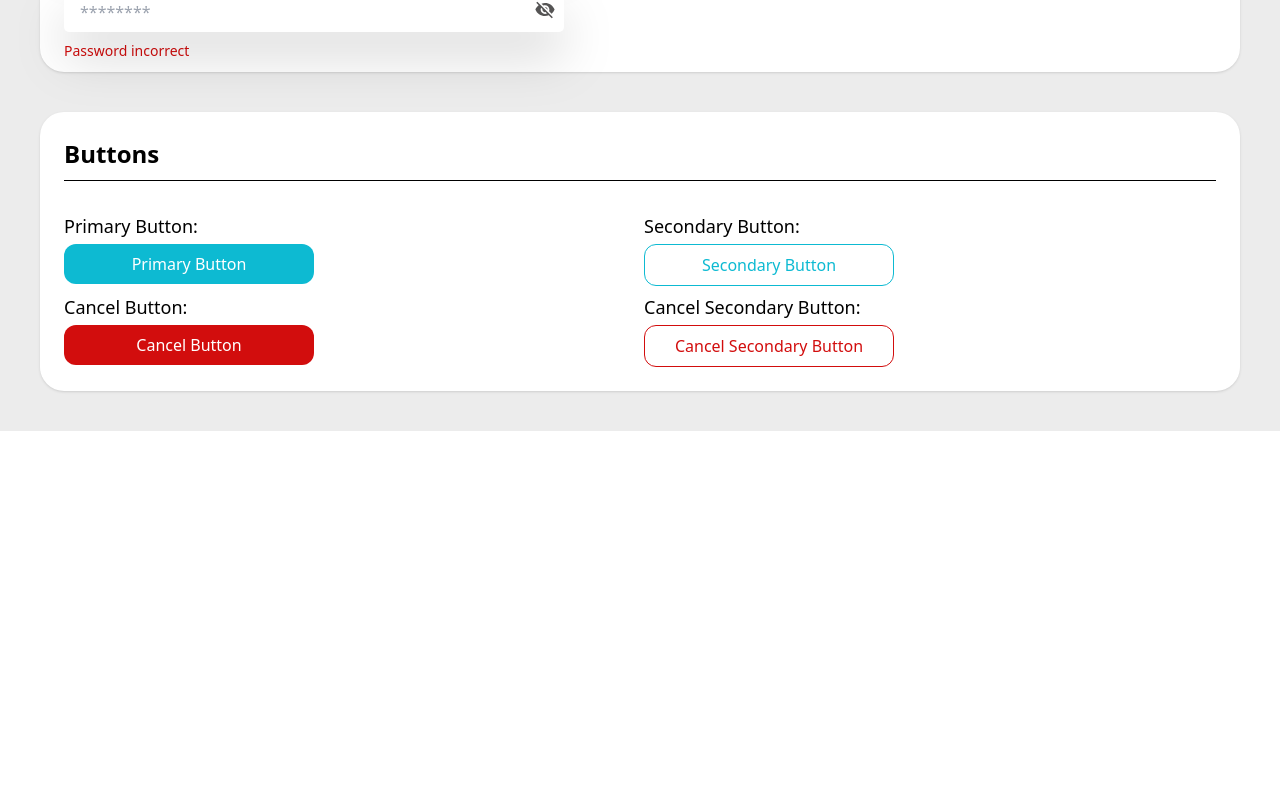
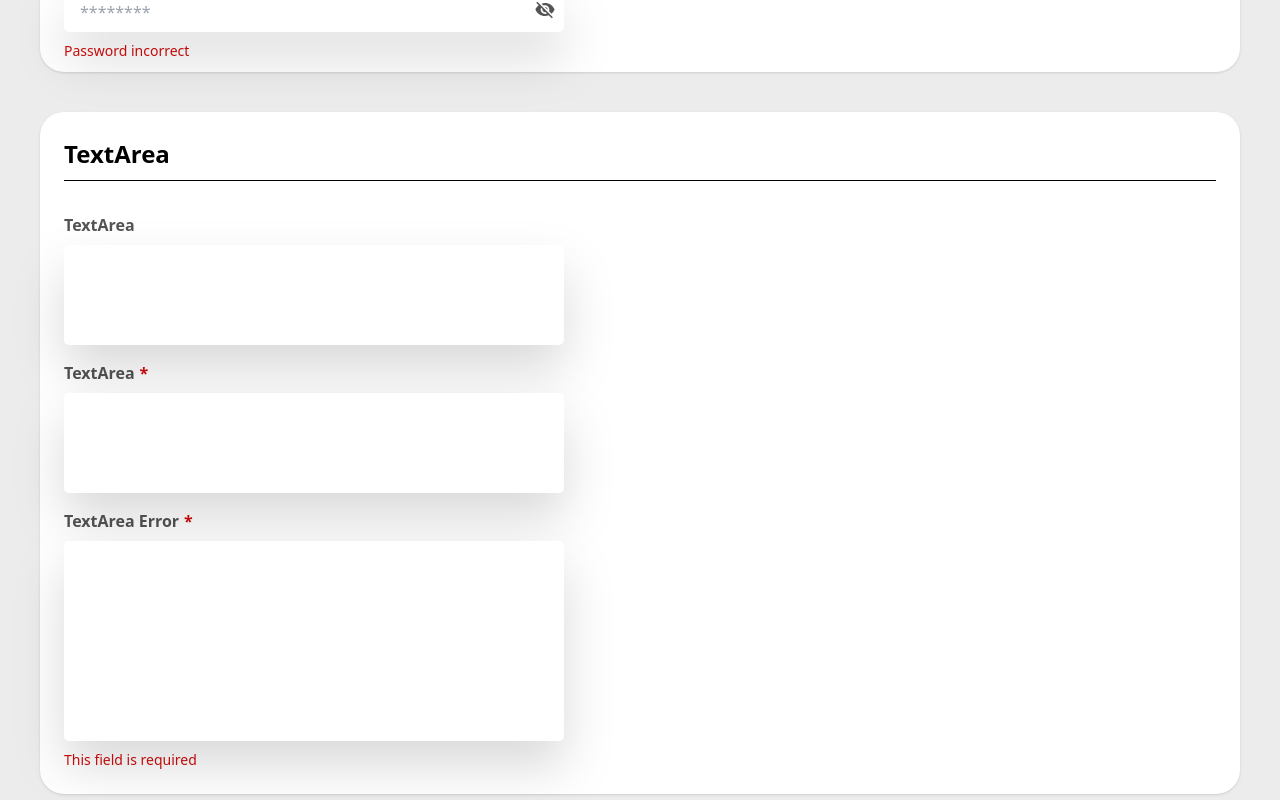
Before and after one commit to Rafidulemon/hr_mgt, a React (Vite) app: page /atoms in a window 1280 px wide. Shown: the part 900-1700 px from the top of the page. Before the commit the page ends 1331 px from the top, so only its background shows below. Built offline with nearby package versions, Linux system fonts and the light colour scheme.

Commit message:
TextArea done

```diff
--- /dev/null
+++ b/src/components/atoms/inputs/TextArea.tsx
@@ -0,0 +1,49 @@
+import { type FieldError } from "react-hook-form"
+
+type Props = {
+  className?: string;
+  isRequired?: boolean;
+  label: string;
+  defaultValue?: string;
+  placeholder?: string;
+  value?: string;
+  error?: FieldError | undefined;
+  id?: string;
+  height?: string;
+};
+
+function TextArea(props: Props) {
+  const {
+    id,
+    className,
+    isRequired = false,
+    label,
+    defaultValue,
+    placeholder,
+    value,
+    error,
+    height,
+  } = props;
+
+
+  return (
+    <div className={`flex flex-col ${className}`}>
+      <div className="flex flex-row gap-[5px] mb-2">
+        <label className="text-[16px] text-text_bold font-bold">{label}</label>
+        {isRequired && <span className="text-[16px] font-bold text-tertiary">*</span>}
+      </div>
+      <input
+        id={id}
+        className="w-full bg-white rounded-[5px] drop-shadow-2xl text-text_primary px-4 focus:outline-none mb-2"
+        style={{ height: height || "100px" }}
+        type="text"
+        defaultValue={defaultValue}
+        value={value}
+        placeholder={placeholder}
+      />
+      {error && <div className="text-[14px] text-tertiary">{error.message}</div>}
+    </div>
+  );
+}
+
+export default TextArea;
--- a/src/pages/atoms/index.tsx
+++ b/src/pages/atoms/index.tsx
@@ -3,6 +3,7 @@ import { Card } from "../../components/atoms/frame/Card";
 import TextInput from "../../components/atoms/inputs/TextInput";
 import PasswordInput from "../../components/atoms/inputs/PasswordInput";
 import { type FieldError } from "react-hook-form";
+import TextArea from "../../components/atoms/inputs/TextArea";
 
 const mockError: FieldError = {
   type: "required",
@@ -20,7 +21,7 @@ function Atoms() {
       <div className="flex flex-row w-full justify-center items-center text-[30px] font-extrabold">
         <h1 className="text-center">Components</h1>
       </div>
-      <Card className="h-[300px] p-6 gap-2 grid grid-cols-2">
+      <Card className="p-6 gap-2 grid grid-cols-2">
         <span className="col-span-2 text-[24px] font-bold">TextInput</span>
         <line className="col-span-2 w-full border-b border-black mb-6" />
         <TextInput label="TextInput" className="col-span-2 w-[500px]" />
@@ -37,7 +38,7 @@ function Atoms() {
         />
       </Card>
 
-      <Card className="h-[300px] p-6 gap-2 grid grid-cols-2">
+      <Card className="p-6 gap-2 grid grid-cols-2">
         <span className="col-span-2 text-[24px] font-bold">PasswordInput</span>
         <line className="col-span-2 w-full border-b border-black mb-6" />
         <PasswordInput label="PasswordInput" className="col-span-2 w-[500px]" />
@@ -54,7 +55,21 @@ function Atoms() {
         />
       </Card>
 
-      <Card className="h-[300px] p-6 gap-2 grid grid-cols-2">
+      <Card className="h-full p-6 gap-2 grid grid-cols-2">
+        <span className="col-span-2 text-[24px] font-bold">TextArea</span>
+        <line className="col-span-2 w-full border-b border-black mb-6" />
+        <TextArea label="TextArea" className="col-span-2 w-[500px]" />
+        <TextArea label="TextArea" isRequired className="col-span-2 w-[500px]" />
+        <TextArea
+          isRequired
+          label="TextArea Error"
+          className="w-[500px]"
+          height="200px"
+          error={mockError}
+        />
+      </Card>
+
+      <Card className="p-6 gap-2 grid grid-cols-2">
         <span className="col-span-2 text-[24px] font-bold">Buttons</span>
         <line className="col-span-2 w-full border-b border-black mb-6" />
         <div className="col-span-1 flex flex-col gap-1 text-black text-[18px]">
```
